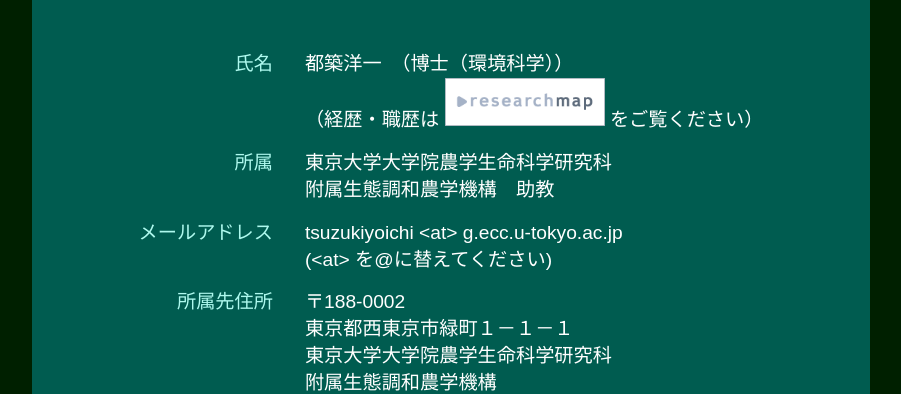
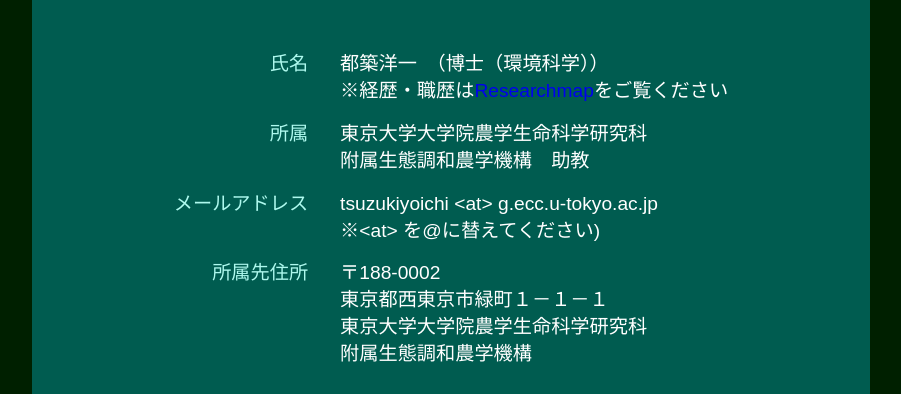
Before and after one commit to ytsuzk/page, a plain HTML site: page index.html in a window 1280 px wide. Shown: the part 1373-1767 px from the top of the page, without its empty margins (189-1090 px from the left). Drawn offline with Linux system fonts and the light colour scheme; some packages are replaced by stand-ins of ours.

Commit message:
Update index.html

```diff
--- a/index.html
+++ b/index.html
@@ -90,11 +90,9 @@
           <p><img class="body-image" src="images/YoichiTsuzuki1.jpg"></p>
           <table class="contact-table">
             <tr> <th>氏名</th> <td>都築洋一　（博士（環境科学）） <br>
-	    （経歴・職歴は<a href="https://researchmap.jp/ytsuzuki" target="_blank">
-              <img class="body-links-panel" src="images/researchmap220.gif">
-            </a>をご覧ください）</td></tr>
+	    ※経歴・職歴は<a href="https://researchmap.jp/ytsuzuki" target="_blank">Researchmap</a>をご覧ください</td></tr>
             <tr> <th>所属</th> <td>東京大学大学院農学生命科学研究科<br>附属生態調和農学機構　助教 </td></tr>
-          　<tr> <th>メールアドレス</th> <td>tsuzukiyoichi &lt;at&gt; g.ecc.u-tokyo.ac.jp <br> (&lt;at&gt; を@に替えてください) </td></tr>
+          　<tr> <th>メールアドレス</th> <td>tsuzukiyoichi &lt;at&gt; g.ecc.u-tokyo.ac.jp <br> ※&lt;at&gt; を@に替えてください)</td></tr>
           　<tr> <th>所属先住所</th> <td>&#12306;188-0002 <br> 東京都西東京市緑町１－１－１ <br>
 		   東京大学大学院農学生命科学研究科 <br> 附属生態調和農学機構 </td></tr>
           </table>
```
